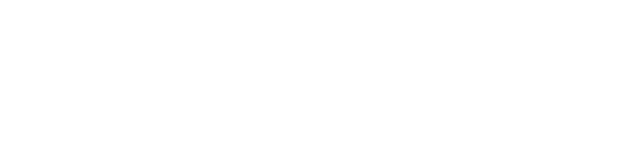
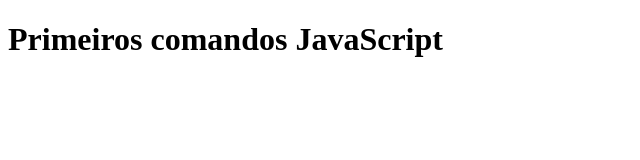
Before and after one commit to StephanieTabosa/JavaScriptCompleto, a plain HTML site: page modulo_2/index.html in a window 1280 px wide. Shown: the whole page, without its empty margins (0-640 px from the left). Drawn offline with Linux system fonts and the light colour scheme.

Commit message:
Inclusão da tag h1

```diff
--- a/modulo_2/index.html
+++ b/modulo_2/index.html
@@ -7,12 +7,16 @@
     <title>JavaScritp Completo</title>
 </head>
 <body>
+    <div>
+        <h1>Primeiros comandos JavaScript</h1>
+    </div>
 
     <script>
         /*console.log(`Olá, mundo1!`)
         console.log(`Olá, mundo2!`)
         console.log(`Olá, mundo3!`)*/
         window.alert(`Olá, mundo!`)
+
     </script>
 </body>
 </html>
```
